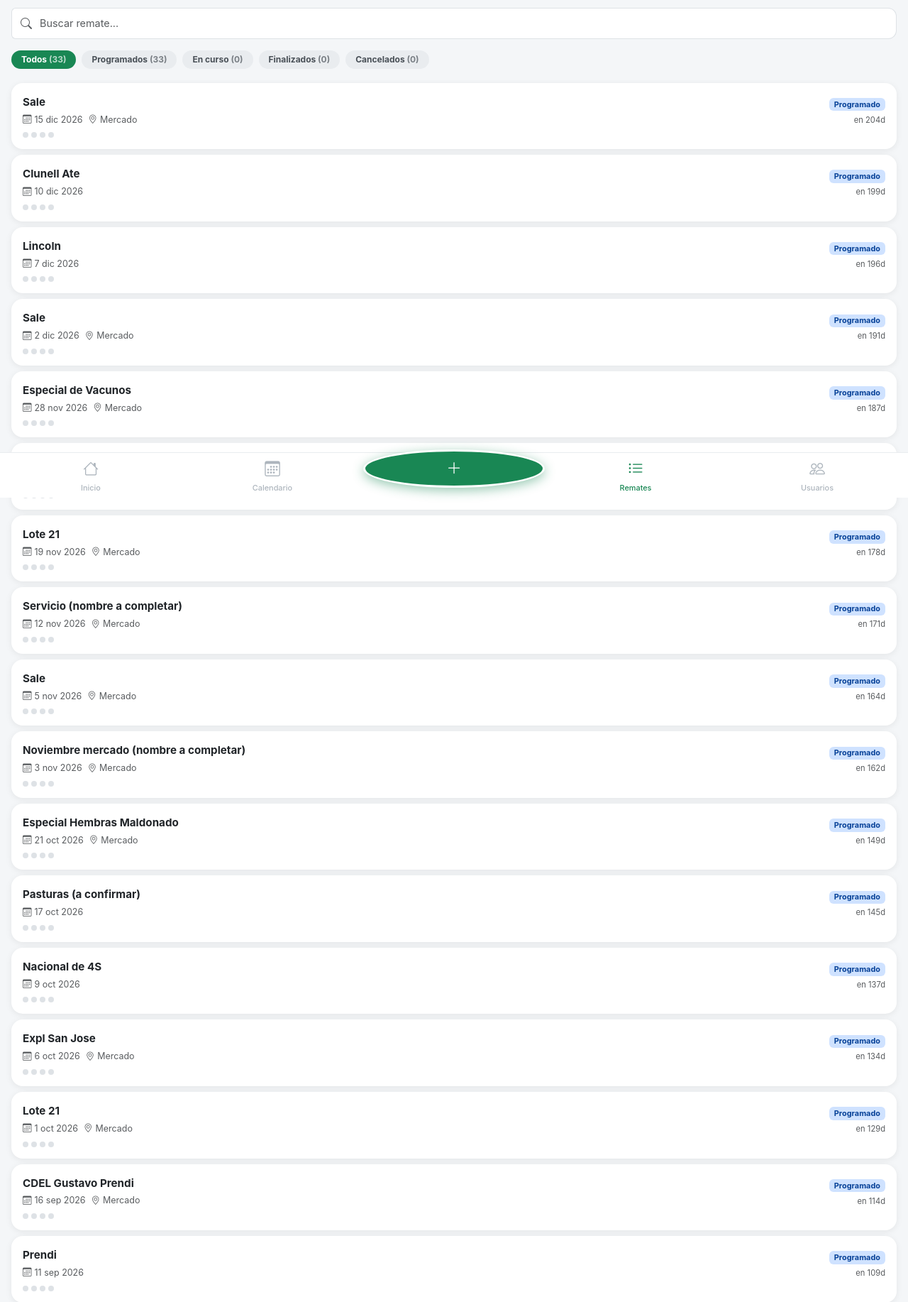
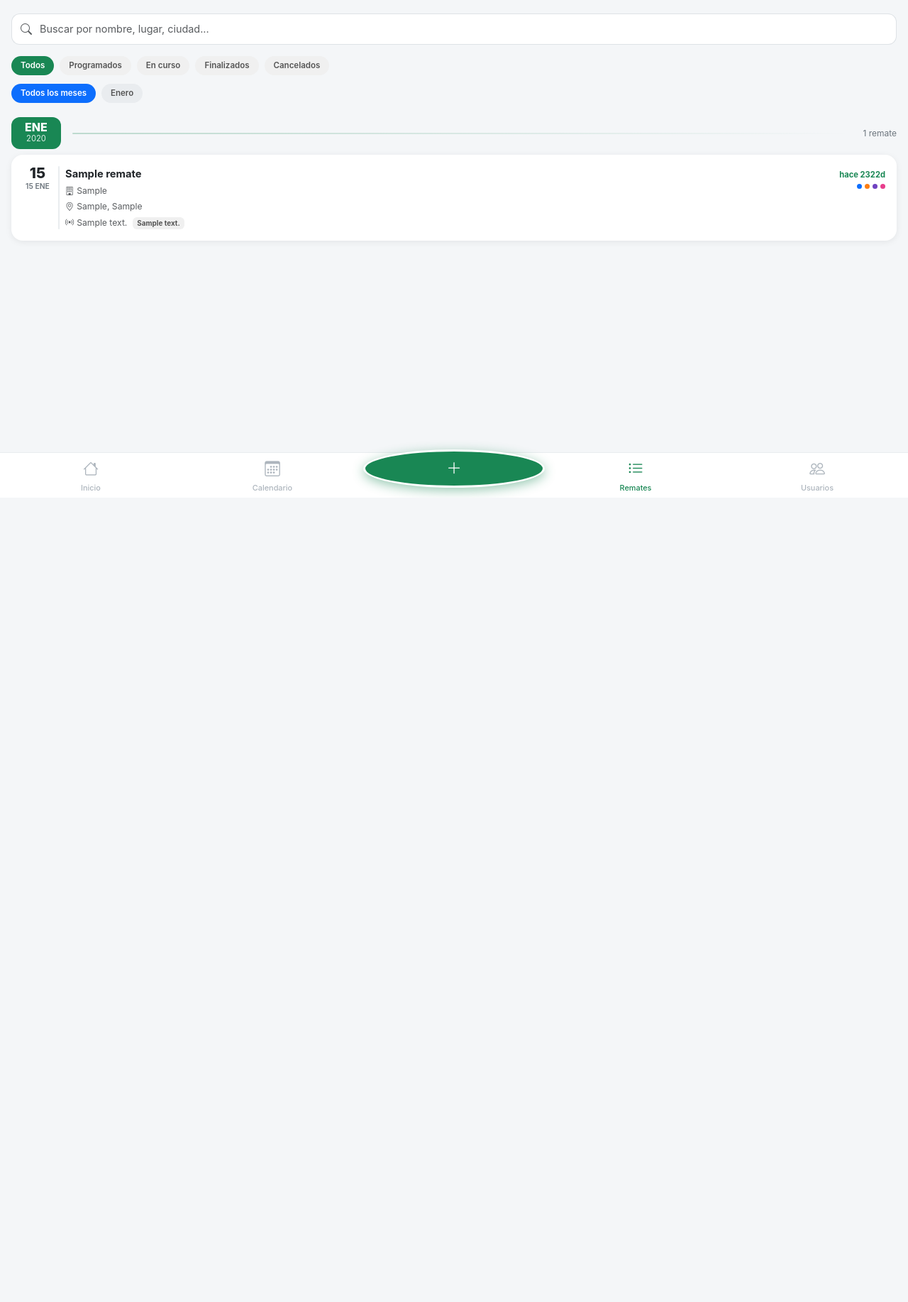
Before and after one commit to Josepepe16/remates-calendario, a Flask app: page /remates in a window 1280 px wide. Shown: the part 99-1933 px from the top of the page at 71% size. After the commit the page ends 796 px from the top, so only its background shows below. Run offline with Flask 3, Linux system fonts and the light colour scheme; the visitor is signed in with stand-in values (Sample User, id 1); data comes from the database, SQL or seed files in the repository; tables that the repository leaves empty hold one stand-in row (values such as "Sample post").

Commit message:
Rediseñar lista de remates: agrupacion por mes, filtro de mes, buscador. Limpiar importacion inicial.

```diff
--- a/app.py
+++ b/app.py
@@ -47,6 +47,16 @@ def hash_password(pwd):
 
 def init_db():
     os.makedirs(DATA_DIR, exist_ok=True)
+    # Limpieza única: borra importación inicial si existe el flag
+    flag = os.path.join(DATA_DIR, '.clear_import_v1')
+    if not os.path.exists(flag):
+        try:
+            with get_db() as db:
+                db.execute('DELETE FROM remates')
+                db.commit()
+        except Exception:
+            pass
+        open(flag, 'w').close()
     with get_db() as db:
         db.executescript('''
             CREATE TABLE IF NOT EXISTS usuarios (
@@ -344,33 +354,73 @@ def api_eventos():
     return jsonify(eventos)
 
 
+MESES = {
+    1: 'Enero', 2: 'Febrero', 3: 'Marzo', 4: 'Abril',
+    5: 'Mayo', 6: 'Junio', 7: 'Julio', 8: 'Agosto',
+    9: 'Setiembre', 10: 'Octubre', 11: 'Noviembre', 12: 'Diciembre',
+}
+
+
 @app.route('/remates')
 @login_required
 def remates():
     estado_filtro = request.args.get('estado', 'todos')
+    mes_filtro = request.args.get('mes', 'todos')
     q = request.args.get('q', '').strip()
+
     with get_db() as db:
         sql = 'SELECT * FROM remates WHERE 1=1'
         params = []
         if estado_filtro != 'todos':
             sql += ' AND estado=?'
             params.append(estado_filtro)
+        if mes_filtro != 'todos':
+            sql += " AND strftime('%m', fecha_remate) = ?"
+            params.append(mes_filtro.zfill(2))
         if q:
-            sql += ' AND (titulo LIKE ? OR lugar LIKE ? OR ciudad LIKE ?)'
-            params += [f'%{q}%', f'%{q}%', f'%{q}%']
-        sql += ' ORDER BY fecha_remate DESC'
+            sql += ' AND (titulo LIKE ? OR lugar LIKE ? OR ciudad LIKE ? OR establecimiento LIKE ?)'
+            params += [f'%{q}%'] * 4
+        sql += ' ORDER BY fecha_remate ASC'
         rows = db.execute(sql, params).fetchall()
+
+        # Contar por estado
         counts = {'todos': 0}
         for estado in ESTADOS:
             c = db.execute('SELECT COUNT(*) as cnt FROM remates WHERE estado=?', (estado,)).fetchone()
             counts[estado] = c['cnt']
             counts['todos'] += c['cnt']
+
+        # Meses con remates (para los filtros)
+        meses_con_remates = db.execute(
+            "SELECT DISTINCT CAST(strftime('%m', fecha_remate) AS INTEGER) as mes, "
+            "CAST(strftime('%Y', fecha_remate) AS INTEGER) as anio "
+            "FROM remates ORDER BY fecha_remate ASC"
+        ).fetchall()
+
+    # Agrupar por mes/año
+    from collections import OrderedDict
+    grupos = OrderedDict()
+    for r in rows:
+        try:
+            dt = datetime.fromisoformat(r['fecha_remate'].replace('Z', ''))
+            clave = (dt.year, dt.month)
+            label = f'{MESES[dt.month]} {dt.year}'
+        except Exception:
+            clave = (0, 0)
+            label = 'Sin fecha'
+        if clave not in grupos:
+            grupos[clave] = {'label': label, 'remates': []}
+        grupos[clave]['remates'].append(r)
+
     return render_template(
         'remates.html',
-        remates=rows,
+        grupos=grupos,
         estado_filtro=estado_filtro,
+        mes_filtro=mes_filtro,
         counts=counts,
         q=q,
+        meses_con_remates=meses_con_remates,
+        MESES=MESES,
         active_page='remates',
         STATUS_LABELS=STATUS_LABELS,
     )
@@ -626,67 +676,8 @@ def dias_restantes(value):
         return ''
 
 
-def import_remates_iniciales():
-    """Carga los remates del PDF solo si la BD está vacía."""
-    with get_db() as db:
-        if db.execute('SELECT COUNT(*) FROM remates').fetchone()[0] > 0:
-            return
-        now = datetime.now().isoformat()
-        remates = [
-            # JUNIO 2026
-            ("Recuperacion — Gran Reserva",  "2026-06-07",       "Mercado", "PDF: Miercoles 7. Datos a completar."),
-            ("Lote 21",                       "2026-06-08",       "Mercado", "PDF: Jueves 8 y Viernes 9."),
-            ("Don Latorre",                   "2026-06-11T07:30", "Mercado", "PDF: Lunes 11. QRC — PAISA. Hora: 07:30. Tel: 072 335."),
-            ("Caballos de Raza",              "2026-06-12",       None,      "PDF: Jueves 12. Datos a completar."),
-            ("Colonia de Vacaciones",         "2026-06-19T13:30", "Mercado", "PDF: Jueves 19. PAISA. Hora: 13:30. Tel: 072 335."),
-            ("Lote 21",                       "2026-06-23",       "Mercado", "PDF: Martes 23 y Miercoles 24."),
-            # JULIO 2026
-            ("Mercado julio (nombre a completar)", "2026-07-08T10:30", "Mercado", "PDF: Miercoles 8. Nombre no legible. PAISA. Hora: 10:30. Tel: 072 315."),
-            ("Abraje de Servicios",           "2026-07-15",       None,      "PDF: 15/7. Datos a completar."),
-            ("Lote 21",                       "2026-07-15",       "Mercado", "PDF: Miercoles 15."),
-            # AGOSTO 2026
-            ("Agosto mercado (nombre a completar)", "2026-08-01", "Mercado", "PDF: inicio agosto, nombre no legible. Tel: 072 305."),
-            ("Nalez",                         "2026-08-04",       None,      "PDF: 4/8. Datos a completar."),
-            ("Mercado — agosto",              "2026-08-06",       "Mercado", "PDF: Miercoles 6."),
-            ("Lote 21",                       "2026-08-13",       "Mercado", "PDF: Miercoles 13 y Jueves 14."),
-            ("Madres Nuevas",                 "2026-08-27",       None,      "PDF: 27/8. Datos a completar."),
-            # SETIEMBRE 2026
-            ("Neo Perez",                     "2026-09-05",       None,      "PDF: 5/9. Datos a completar."),
-            ("Prendi",                        "2026-09-11",       None,      "PDF: 11 al 20 de setiembre."),
-            ("Exposicion (fecha a confirmar)","2026-09-09",       None,      "PDF: fecha a confirmar."),
-            ("CDEL Gustavo Prendi",           "2026-09-16",       "Mercado", "PDF: Miercoles 16 y Jueves 17."),
-            # OCTUBRE 2026
-            ("Nacional de 4S",               "2026-10-09",       None,      "PDF: Sabado 9. Datos a completar."),
-            ("Lote 21",                      "2026-10-01",       "Mercado", "PDF: Jueves inicio octubre. Verificar fecha."),
-            ("Expl San Jose",                "2026-10-06",       "Mercado", "PDF: Lunes 6. Tel: 1450 1396 / 149 572 + comision."),
-            ("Pasturas (a confirmar)",        "2026-10-17",       None,      "PDF: Viernes 17 — fecha a confirmar desde el dia 4."),
-            ("Especial Hembras Maldonado",   "2026-10-21",       "Mercado", "PDF: Jueves 21 al ~29."),
-            # NOVIEMBRE 2026
-            ("Sale",                         "2026-11-05",       "Mercado", "PDF: Miercoles 5. Tel: 072 215."),
-            ("Noviembre mercado (nombre a completar)", "2026-11-03", "Mercado", "PDF: Lunes 3. ESTELA 20:30. Tel: 072 212."),
-            ("Servicio (nombre a completar)", "2026-11-12",       "Mercado", "PDF: Miercoles 12. ESTELA 20:30. Tel: 072 212."),
-            ("Lote 21",                      "2026-11-19",       "Mercado", "PDF: Miercoles 19."),
-            ("Premium International",        "2026-11-22",       "Mercado", "PDF: Sabado 22. Nombre completo no legible."),
-            ("Especial de Vacunos",          "2026-11-28",       "Mercado", "PDF: Viernes 28. ESTELA 10. Tel: 072 212."),
-            # DICIEMBRE 2026
-            ("Sale",                         "2026-12-02",       "Mercado", "PDF: Miercoles 2."),
-            ("Lincoln",                      "2026-12-07",       None,      "PDF: 7/12. Datos a completar."),
-            ("Clunell Ate",                  "2026-12-10",       None,      "PDF: 10/12. Datos a completar."),
-            ("Sale",                         "2026-12-15",       "Mercado", "PDF: Martes 15."),
-        ]
-        for titulo, fecha, lugar, notas in remates:
-            db.execute(
-                'INSERT INTO remates (titulo, fecha_remate, lugar, notas, estado, created_at, updated_at) '
-                'VALUES (?,?,?,?,?,?,?)',
-                (titulo, fecha, lugar, notas, 'programado', now, now)
-            )
-        db.commit()
-
-
 if __name__ == '__main__':
     init_db()
-    import_remates_iniciales()
     app.run(debug=True, host='0.0.0.0', port=5001)
 
 init_db()
-import_remates_iniciales()
--- a/templates/remates.html
+++ b/templates/remates.html
@@ -2,92 +2,174 @@
 {% block title %}Remates{% endblock %}
 
 {% block content %}
-<div class="d-flex align-items-center justify-content-between mt-3 mb-2">
-    <div class="page-title">Todos los Remates</div>
+<div class="d-flex align-items-center justify-content-between mt-3 mb-3">
+    <div class="page-title">Remates</div>
+    <span class="text-muted" style="font-size:.8rem;">{{ counts.todos }} total</span>
 </div>
 
-<!-- Search -->
-<form method="get" action="/remates" class="mb-3">
+<!-- Buscador -->
+<form method="get" action="/remates" id="form-filtros">
     <input type="hidden" name="estado" value="{{ estado_filtro }}">
-    <div class="input-group">
-        <span class="input-group-text bg-white border-end-0"><i class="bi bi-search text-muted"></i></span>
-        <input type="text" name="q" value="{{ q }}" class="form-control border-start-0 ps-0"
-               placeholder="Buscar remate..." style="border-radius:0 12px 12px 0;">
+    <input type="hidden" name="mes" value="{{ mes_filtro }}">
+    <div class="input-group mb-3">
+        <span class="input-group-text bg-white border-end-0" style="border-radius:12px 0 0 12px;">
+            <i class="bi bi-search text-muted"></i>
+        </span>
+        <input type="text" name="q" id="input-q" value="{{ q }}"
+               class="form-control border-start-0 ps-0"
+               placeholder="Buscar por nombre, lugar, ciudad..."
+               style="border-radius:0 12px 12px 0;"
+               oninput="document.getElementById('form-filtros').submit()">
         {% if q %}
-        <a href="/remates?estado={{ estado_filtro }}" class="btn btn-outline-secondary" style="border-radius:0 12px 12px 0;">
+        <a href="/remates?estado={{ estado_filtro }}&mes={{ mes_filtro }}"
+           class="btn btn-outline-secondary ms-1" style="border-radius:10px;">
             <i class="bi bi-x-lg"></i>
         </a>
         {% endif %}
     </div>
 </form>
 
-<!-- Estado filter pills -->
-<div class="d-flex gap-2 mb-3 overflow-auto pb-1" style="scrollbar-width:none;">
-    {% set filtros = [('todos','Todos'), ('programado','Programados'), ('en_progreso','En curso'), ('finalizado','Finalizados'), ('cancelado','Cancelados')] %}
-    {% for val, lbl in filtros %}
-    <a href="/remates?estado={{ val }}{% if q %}&q={{ q }}{% endif %}"
-       class="badge text-decoration-none flex-shrink-0"
-       style="font-size:.75rem; padding:7px 14px; border-radius:20px;
-              background:{{ '#198754' if estado_filtro == val else '#e9ecef' }};
-              color:{{ '#fff' if estado_filtro == val else '#495057' }};">
-        {{ lbl }} <span style="opacity:.7;">({{ counts[val] }})</span>
+<!-- Filtro por estado -->
+<div class="d-flex gap-2 mb-2 overflow-auto pb-1" style="scrollbar-width:none; -webkit-overflow-scrolling:touch;">
+    {% set estados_filtro = [('todos','Todos'), ('programado','Programados'), ('en_progreso','En curso'), ('finalizado','Finalizados'), ('cancelado','Cancelados')] %}
+    {% for val, lbl in estados_filtro %}
+    <a href="/remates?estado={{ val }}&mes={{ mes_filtro }}{% if q %}&q={{ q }}{% endif %}"
+       class="flex-shrink-0"
+       style="text-decoration:none; display:inline-block; font-size:.72rem; font-weight:600;
+              padding:5px 13px; border-radius:20px;
+              background:{{ '#198754' if estado_filtro == val else '#f0f0f0' }};
+              color:{{ '#fff' if estado_filtro == val else '#555' }};">
+        {{ lbl }}{% if val != 'todos' and counts[val] > 0 %} <span style="opacity:.75">({{ counts[val] }})</span>{% endif %}
     </a>
     {% endfor %}
 </div>
 
-<!-- List -->
-{% if remates %}
-{% for r in remates %}
+<!-- Filtro por mes -->
+{% if meses_con_remates %}
+<div class="d-flex gap-2 mb-3 overflow-auto pb-1" style="scrollbar-width:none; -webkit-overflow-scrolling:touch;">
+    <a href="/remates?estado={{ estado_filtro }}&mes=todos{% if q %}&q={{ q }}{% endif %}"
+       class="flex-shrink-0"
+       style="text-decoration:none; display:inline-block; font-size:.72rem; font-weight:600;
+              padding:5px 13px; border-radius:20px;
+              background:{{ '#0d6efd' if mes_filtro == 'todos' else '#e9ecef' }};
+              color:{{ '#fff' if mes_filtro == 'todos' else '#555' }};">
+        Todos los meses
+    </a>
+    {% for m in meses_con_remates %}
+    {% set m_str = m.mes|string %}
+    <a href="/remates?estado={{ estado_filtro }}&mes={{ m.mes }}{% if q %}&q={{ q }}{% endif %}"
+       class="flex-shrink-0"
+       style="text-decoration:none; display:inline-block; font-size:.72rem; font-weight:600;
+              padding:5px 13px; border-radius:20px;
+              background:{{ '#0d6efd' if mes_filtro == m_str or mes_filtro == m.mes|string else '#e9ecef' }};
+              color:{{ '#fff' if mes_filtro == m_str or mes_filtro == m.mes|string else '#555' }};">
+        {{ MESES[m.mes] }}
+    </a>
+    {% endfor %}
+</div>
+{% endif %}
+
+<!-- Lista agrupada por mes -->
+{% if grupos %}
+    {% for (anio, mes), grupo in grupos.items() %}
+
+    <!-- Encabezado de mes -->
+    <div class="d-flex align-items-center gap-3 mb-2 mt-3">
+        <div style="flex-shrink:0;">
+            <div style="background:#198754; color:#fff; border-radius:12px; padding:6px 14px; text-align:center; min-width:70px;">
+                <div style="font-size:1rem; font-weight:800; line-height:1;">{{ MESES[mes][:3].upper() }}</div>
+                <div style="font-size:.7rem; opacity:.85;">{{ anio }}</div>
+            </div>
+        </div>
+        <div style="flex:1; height:2px; background:linear-gradient(to right,#19875440,transparent); border-radius:2px;"></div>
+        <div style="font-size:.75rem; color:#6c757d; flex-shrink:0;">{{ grupo.remates|length }} remate{{ 's' if grupo.remates|length != 1 else '' }}</div>
+    </div>
+
+    <!-- Remates del mes -->
+    {% for r in grupo.remates %}
     <a href="/remate/{{ r.id }}" style="text-decoration:none; color:inherit;">
         <div class="card card-remate mb-2">
             <div class="card-body py-3 px-3">
                 <div class="d-flex align-items-start justify-content-between gap-2">
+                    <!-- Fecha cuadro -->
+                    <div style="flex-shrink:0; text-align:center; width:42px;">
+                        {% set dia = r.fecha_remate[8:10] if r.fecha_remate|length >= 10 else '?' %}
+                        <div style="font-size:1.3rem; font-weight:800; color:#212529; line-height:1;">{{ dia }}</div>
+                        <div style="font-size:.65rem; color:#6c757d; text-transform:uppercase; font-weight:600;">
+                            {{ r.fecha_remate | fecha_corta }}
+                        </div>
+                    </div>
+                    <!-- Divisor vertical -->
+                    <div style="width:2px; background:#e9ecef; border-radius:2px; align-self:stretch; flex-shrink:0;"></div>
+                    <!-- Info -->
                     <div style="flex:1; min-width:0;">
-                    <div style="font-weight:700; font-size:.95rem; white-space:nowrap; overflow:hidden; text-overflow:ellipsis;">
+                        <div style="font-weight:700; font-size:.92rem; white-space:nowrap; overflow:hidden; text-overflow:ellipsis;">
                             {{ r.titulo }}
                         </div>
-                    <div class="text-muted mt-1" style="font-size:.78rem; display:flex; flex-wrap:wrap; gap:8px;">
-                        <span><i class="bi bi-calendar3 me-1"></i>{{ r.fecha_remate | fecha_legible }}</span>
+                        {% if r.establecimiento %}
+                        <div class="text-muted mt-1" style="font-size:.76rem; white-space:nowrap; overflow:hidden; text-overflow:ellipsis;">
+                            <i class="bi bi-building me-1"></i>{{ r.establecimiento }}
+                        </div>
+                        {% endif %}
                         {% if r.lugar or r.ciudad %}
-                        <span><i class="bi bi-geo-alt me-1"></i>{{ [r.lugar, r.ciudad] | select | join(', ') }}</span>
+                        <div class="text-muted mt-1" style="font-size:.76rem;">
+                            <i class="bi bi-geo-alt me-1"></i>{{ [r.lugar, r.ciudad] | select | join(', ') }}
+                        </div>
                         {% endif %}
-                    </div>
                         {% if r.transmision_nombre %}
-                    <div class="text-muted mt-1" style="font-size:.78rem;">
+                        <div class="text-muted mt-1" style="font-size:.76rem;">
                             <i class="bi bi-broadcast me-1"></i>{{ r.transmision_nombre }}
-                        {% if r.retransmision_nombre %}<span class="mx-1">·</span><i class="bi bi-arrow-repeat me-1"></i>{{ r.retransmision_nombre }}{% endif %}
+                            {% if r.transmision_plataforma %}
+                            <span class="badge ms-1" style="background:#f0f0f0;color:#555;font-size:.62rem;">{{ r.transmision_plataforma }}</span>
+                            {% endif %}
                         </div>
                         {% endif %}
                     </div>
-                <div class="text-end flex-shrink-0">
-                    <span class="badge badge-{{ r.estado }}" style="font-size:.68rem;">{{ STATUS_LABELS[r.estado] }}</span>
-                    <div class="text-muted mt-1" style="font-size:.7rem;">{{ r.fecha_remate | dias_restantes }}</div>
+                    <!-- Estado y días -->
+                    <div class="text-end" style="flex-shrink:0;">
+                        <span class="badge badge-{{ r.estado }}" style="font-size:.64rem;">{{ STATUS_LABELS[r.estado] }}</span>
+                        <div style="font-size:.7rem; font-weight:700; color:#198754; margin-top:4px;">
+                            {{ r.fecha_remate | dias_restantes }}
+                        </div>
+                        <!-- Puntos de progreso -->
+                        <div class="d-flex gap-1 justify-content-end mt-1">
+                            <span title="Transmisión" style="width:7px;height:7px;border-radius:50%;display:inline-block;background:{{ '#0d6efd' if r.transmision_configurada else '#dee2e6' }};"></span>
+                            <span title="Catálogo"    style="width:7px;height:7px;border-radius:50%;display:inline-block;background:{{ '#fd7e14' if r.catalogo_listo else '#dee2e6' }};"></span>
+                            <span title="Fotos"       style="width:7px;height:7px;border-radius:50%;display:inline-block;background:{{ '#6f42c1' if r.fotos_listas else '#dee2e6' }};"></span>
+                            <span title="Videos"      style="width:7px;height:7px;border-radius:50%;display:inline-block;background:{{ '#e83e8c' if r.videos_listos else '#dee2e6' }};"></span>
                         </div>
                     </div>
-            <!-- Progress dots -->
-            <div class="d-flex gap-1 mt-2">
-                <span title="Transmisión" style="width:8px;height:8px;border-radius:50%;background:{{ '#198754' if r.transmision_configurada else '#dee2e6' }};display:inline-block;"></span>
-                <span title="Catálogo" style="width:8px;height:8px;border-radius:50%;background:{{ '#198754' if r.catalogo_listo else '#dee2e6' }};display:inline-block;"></span>
-                <span title="Fotos" style="width:8px;height:8px;border-radius:50%;background:{{ '#6f42c1' if r.fotos_listas else '#dee2e6' }};display:inline-block;"></span>
-                <span title="Videos" style="width:8px;height:8px;border-radius:50%;background:{{ '#e83e8c' if r.videos_listos else '#dee2e6' }};display:inline-block;"></span>
                 </div>
             </div>
         </div>
     </a>
     {% endfor %}
+
+    {% endfor %}
+
 {% else %}
-<div class="card">
+<div class="card mt-3">
     <div class="card-body py-5 text-center text-muted">
-        <i class="bi bi-inbox" style="font-size:2.5rem;"></i>
-        <div class="mt-2 fw-500">Sin remates{% if q %} para "{{ q }}"{% elif estado_filtro != 'todos' %} en este estado{% endif %}</div>
-        {% if estado_filtro == 'todos' and not q %}
-        <a href="/remate/nuevo" class="btn btn-success btn-sm mt-3">
+        <i class="bi bi-inbox" style="font-size:2.5rem; display:block; margin-bottom:10px;"></i>
+        {% if q %}
+            Sin resultados para <strong>"{{ q }}"</strong>
+        {% elif mes_filtro != 'todos' %}
+            Sin remates en {{ MESES[mes_filtro|int] if mes_filtro|int in MESES else mes_filtro }}
+        {% elif estado_filtro != 'todos' %}
+            Sin remates con ese estado
+        {% else %}
+            No hay remates cargados aún
+            {% if current_user.puede_modificar %}
+            <div class="mt-3">
+                <a href="/remate/nuevo" class="btn btn-success btn-sm">
                     <i class="bi bi-plus-lg me-1"></i>Crear primer remate
                 </a>
+            </div>
+            {% endif %}
         {% endif %}
     </div>
 </div>
 {% endif %}
 
-<div style="height:8px;"></div>
+<div style="height:12px;"></div>
 {% endblock %}
```
Lines whose indentation alone changed are shown as unchanged.
